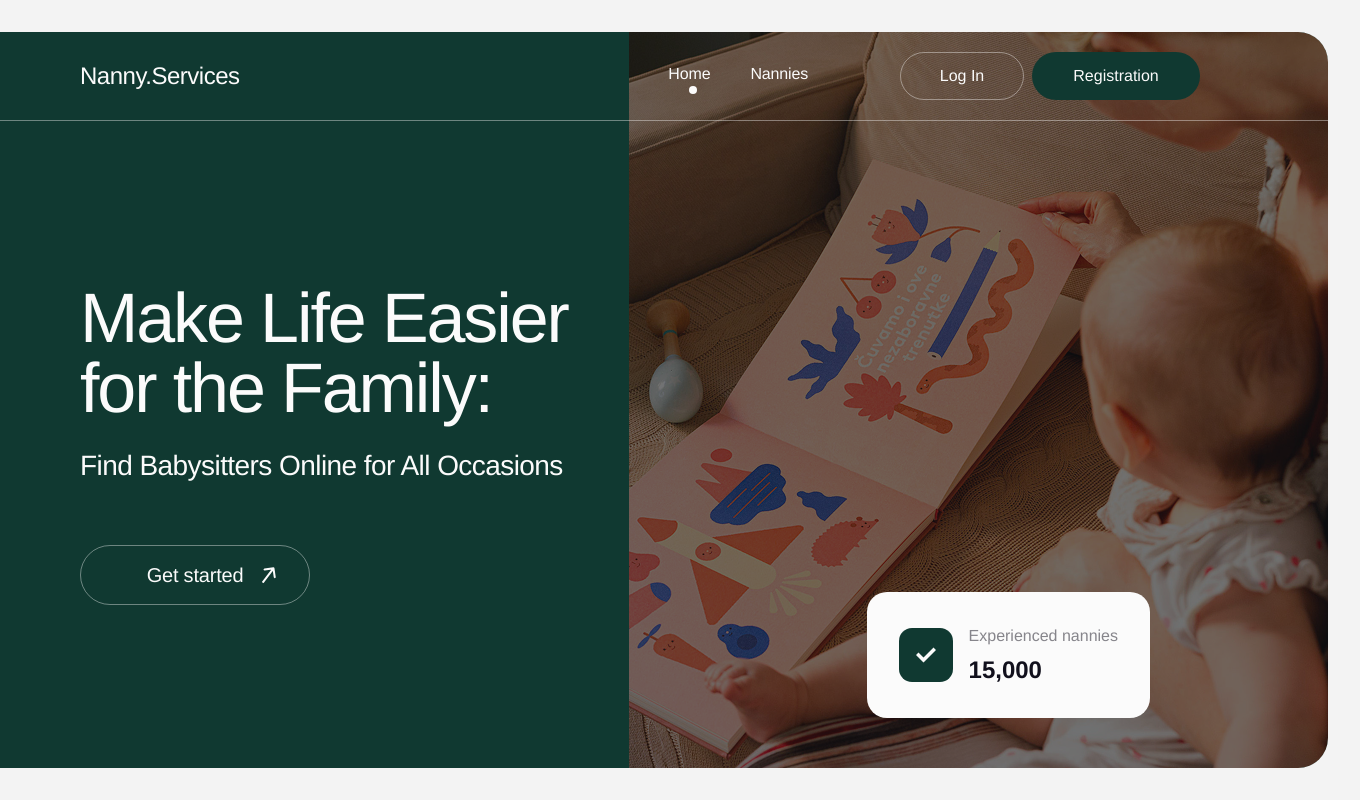
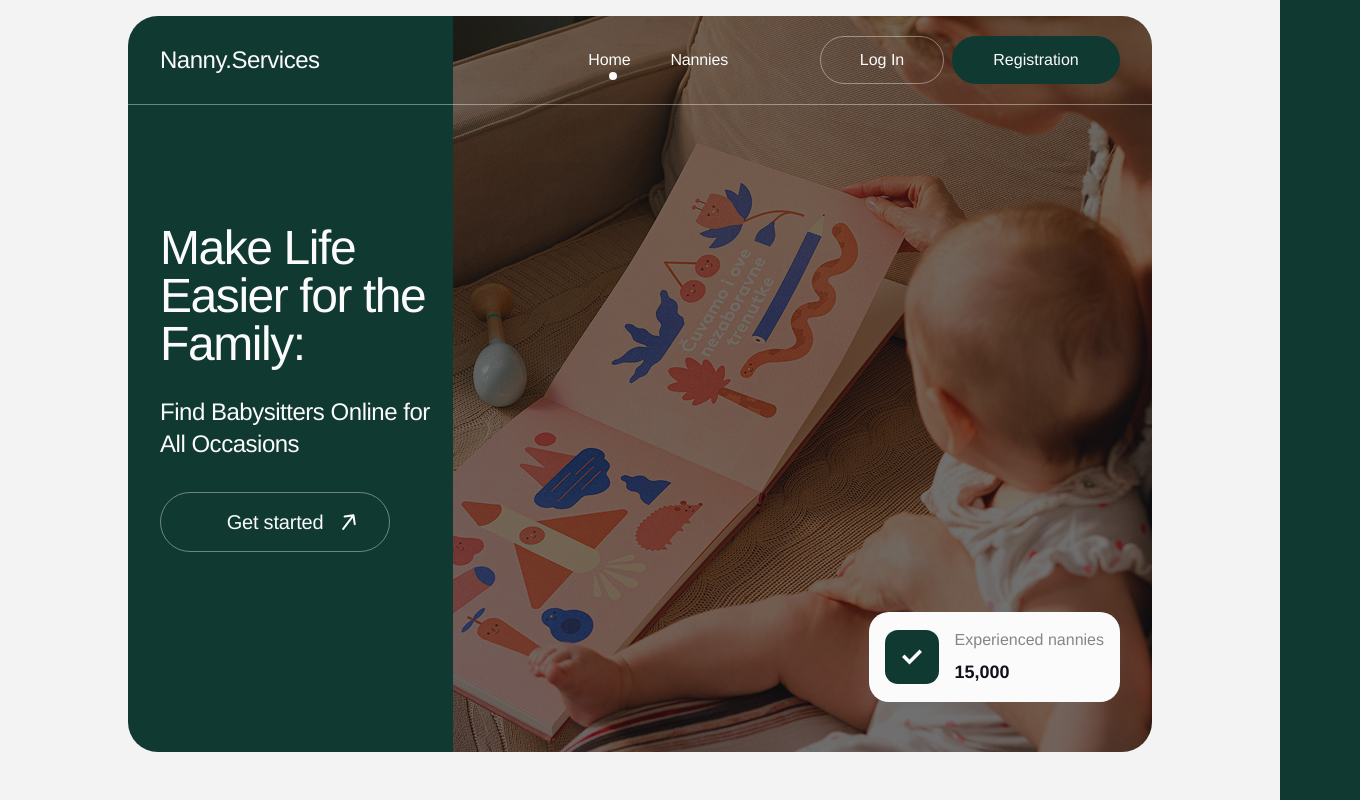
Before and after one commit to yelyzaveta-heorhiieva/nanny-services, a React (Vite) app: page / in a window 1280 px wide. Shown: the whole page, 1360 px wide, since content can reach past the window. Built offline with nearby package versions, Linux system fonts and the light colour scheme.

Commit message:
styles mobile-first for HomePage + MobileMenu

```diff
--- a/src/components/AuthHeader.tsx
+++ b/src/components/AuthHeader.tsx
@@ -9,10 +9,10 @@ export default function AuthHeader({ }: AuthHeaderProps) {
 
   return (
     <>
-      <h3 className='font-medium text-[40px] leading-[120%] tracking-[-0.02em] text-[#11101c] mb-5'>
+      <h3 className='font-medium xl:text-[40px] text-2xl leading-[120%] tracking-[-0.02em] text-[#11101c] mb-5'>
         {loginFormIsOpen ? 'Log In' : 'Registration'}
       </h3>
-      <p className='font-normal text-base leading-[125%] text-[rgba(17,16,28,0.5)] mb-10'>
+      <p className='font-normal xl:text-base text-sm leading-[125%] text-[rgba(17,16,28,0.5)] mb-10'>
         {loginFormIsOpen
           ? 'Welcome back! Please enter your credentials to access your account and continue your babysitter search.'
           : 'Thank you for your interest in our platform! In order to register, we need some information. Please provide us with the following information.'}
--- a/src/components/Container.tsx
+++ b/src/components/Container.tsx
@@ -9,10 +9,10 @@ export default function Container({ children }: ContainerProps) {
   const location = useLocation();
   return (
     <div
-      className={`px-32  ${
+      className={`xls:px-24 px-8 ${
         location.pathname === '/'
-          ? 'max-w-[1376px] min-w-[1376px]'
-          : 'max-w-[1440px] min-w-[1440px]'
+          ? 'xls:max-w-[1376px] xls:min-w-[1376px] min-w-[288px]'
+          : 'xls:max-w-[1440px] xls:min-w-[1440px]'
       }`}
     >
       {children}
--- a/src/components/Header.tsx
+++ b/src/components/Header.tsx
@@ -4,39 +4,68 @@ import Navigation from './Navigation';
 import Container from './Container';
 import { useSelector } from 'react-redux';
 import AuthForm from './AuthForm';
-import { selectLoginFormIsOpen, selectModalIsOpen, selectRegisterFormIsOpen } from '../redux/selectors';
+import {
+  selectLoginFormIsOpen,
+  selectModalIsOpen,
+  selectRegisterFormIsOpen,
+} from '../redux/selectors';
 import UserActions from './UserActions';
+import { useState } from 'react';
+import { useMediaQuery } from 'react-responsive';
+import MobileMenu from './MobileMenu';
 
 export interface HeaderProps {}
 
 export default function Header({}: HeaderProps) {
   const location = useLocation();
   const registerFormIsOpen = useSelector(selectRegisterFormIsOpen);
-  const loginFormIsOpen = useSelector(selectLoginFormIsOpen)
+  const loginFormIsOpen = useSelector(selectLoginFormIsOpen);
+  const [menuOpen, setMenuOpen] = useState(false);
+  const isBigScreen = useMediaQuery({ query: '(min-width: 1280px)' });
 
   return (
     <div
-      className={` bg-[#103931] border-b-[rgba(251,251,251,0.4)]
+      className={` bg-[#103931] border-b-[rgba(251,251,251,0.4)] min-w-[288px] w-[80vw] xls:min-w-[1376px]
       border-b border-solid ${
         location.pathname === '/'
-          ? 'm-8 bg-transparent absolute z-[899] top-0'
+          ? 'xls:m-8 m-4 bg-transparent absolute z-[899] top-0'
           : 'fixed z-[899] top-0'
       }`}
     >
       <Container>
-        <div className='h-[88px] flex justify-between items-center  py-5 '>
+        <div className='h-[88px] flex justify-between items-center py-5 '>
           <Link
             to='/'
             className='font-medium text-2xl leading-[117%] tracking-[-0.02em] text-[#fbfbfb]'
           >
             Nanny.Services
           </Link>
-          <div className='flex text-[#fbfbfb]'>
-            <Navigation />
-            <UserActions />
+          {!isBigScreen ? (
+            <button type='button' onClick={() => setMenuOpen((prev) => !prev)}>
+              <svg width='26' height='26' className='fill-white'>
+                <use href='/icons.svg#burger'></use>
+              </svg>
+            </button>
+          ) : (
+            <div className='flex flex-col xl:flex-row items-center text-[#fbfbfb]'>
+              <Navigation />
+              <UserActions />
+            </div>
+          )}
+
+          <div
+            className={`fixed top-0 right-0 z-[1000] h-full w-full bg-[#103931]
+            ${
+              menuOpen ? 'translate-x-0' : 'translate-x-full'
+            } transition-transform duration-500`}
+          >
+            {menuOpen && (
+              <MobileMenu onClick={() => setMenuOpen((prev) => !prev)} />
+            )}
           </div>
+
           {(registerFormIsOpen || loginFormIsOpen) && (
-            <Modal width='w-[565px]'>
+            <Modal width={isBigScreen ? 'w-[565px]' : 'w-[288px]'}>
               <AuthForm />
             </Modal>
           )}
--- /dev/null
+++ b/src/components/MobileMenu.tsx
@@ -0,0 +1,25 @@
+
+import Navigation from './Navigation';
+import UserActions from './UserActions';
+
+export interface MobileMenuProps {
+    onClick: () => void;
+}
+
+export default function MobileMenu({onClick}: MobileMenuProps) {
+  return (
+    <div className='flex flex-col items-center text-[#fbfbfb]'>
+      <button type='button' onClick={onClick}>
+        <svg
+          width='32'
+          height='32'
+          className='stroke-[#fbfbfb] stroke-[2.5] absolute top-8 right-8 '
+        >
+          <use href='/icons.svg#close'></use>
+        </svg>
+      </button>
+      <Navigation onClick={onClick} />
+      <UserActions onClick={onClick} />
+    </div>
+  );
+};
--- a/src/components/Modal.tsx
+++ b/src/components/Modal.tsx
@@ -2,6 +2,7 @@ import React, { ReactElement, useEffect } from 'react';
 import { useDispatch } from 'react-redux';
 import { AppDispatch } from '../redux/store';
 import { closeModal } from '../redux/modalSlice';
+import { useMediaQuery } from 'react-responsive';
 
 export interface ModalProps {
   children: ReactElement;
@@ -10,6 +11,8 @@ export interface ModalProps {
 
 export default function Modal({ children, width = "565" }: ModalProps) {
   const dispatch = useDispatch<AppDispatch>();
+  const isBigScreen = useMediaQuery({ query: '(min-width: 1280px)' });
+
 
   useEffect(() => {
     const handleKey = (e: KeyboardEvent) => {
@@ -24,7 +27,7 @@ export default function Modal({ children, width = "565" }: ModalProps) {
 
   return (
     <div
-      className='fixed top-0 left-0 w-full h-full bg-[rgba(11,11,11,0.6)] z-[999]'
+      className='fixed top-0 left-0 w-full h-full bg-[rgba(11,11,11,0.6)] z-[1010]'
       onClick={(e: React.MouseEvent<HTMLDivElement>) =>
         (e.target as HTMLElement).classList.contains('z-[999]') &&
         dispatch(closeModal())
@@ -32,7 +35,7 @@ export default function Modal({ children, width = "565" }: ModalProps) {
     >
       <div
         className={`absolute top-2/4 left-2/4 -translate-x-2/4 -translate-y-2/4 bg-[#fbfbfb]
-      rounded-[30px] p-16 ${width} z-[1000]`}
+      rounded-[30px] xl:p-16 p-6 ${width} z-[1100]`}
       >
         <button
           type='button'
--- a/src/components/NavItem.tsx
+++ b/src/components/NavItem.tsx
@@ -3,7 +3,8 @@ import { NavLink } from 'react-router-dom';
 
 export interface NavItemProps {
     link: string;
-    name: string;
+  name: string;
+  onClick?: () => void;
 }
 
 const buildLinkClass = ({ isActive }: { isActive: boolean }) => {
@@ -12,11 +13,11 @@ const buildLinkClass = ({ isActive }: { isActive: boolean }) => {
     : '';
 };
 
-export default function NavItem({link, name}: NavItemProps) {
+export default function NavItem({link, name, onClick}: NavItemProps) {
   return (
     <div>
       <li>
-        <NavLink to={link} className={buildLinkClass}>
+        <NavLink to={link} className={buildLinkClass} onClick={onClick}>
           {name}
         </NavLink>
       </li>
--- a/src/components/Navigation.tsx
+++ b/src/components/Navigation.tsx
@@ -3,18 +3,21 @@ import NavItem from './NavItem';
 import { selectIsLogged } from '../redux/selectors';
 
 export interface NavigationProps {
+  onClick?: () => void;
 }
 
 
-export default function Navigation({ }: NavigationProps) {
+export default function Navigation({onClick}: NavigationProps) {
   const isLogged = useSelector(selectIsLogged);
 
   return (
-    <nav className='mr-[92px]'>
-      <ul className='flex font-normal text-base leading-[125%] tracking-[-0.01em] gap-10 py-[14px]'>
-        <NavItem link='/' name='Home' />
-        <NavItem link='/nannies' name='Nannies' />
-        {isLogged && <NavItem link='/favorites' name='Favorites' />}
+    <nav className='xl:mr-[92px] my-32  xl:m-0'>
+      <ul className='flex xl:flex-row flex-col text-xl font-normal text-center xl:text-base leading-[125%] tracking-[-0.01em] gap-10 xl:py-[14px]'>
+        <NavItem link='/' name='Home' onClick={onClick} />
+        <NavItem link='/nannies' name='Nannies' onClick={onClick} />
+        {isLogged && (
+          <NavItem link='/favorites' name='Favorites' onClick={onClick} />
+        )}
       </ul>
     </nav>
   );
--- a/src/components/UserActions.tsx
+++ b/src/components/UserActions.tsx
@@ -5,20 +5,24 @@ import { selectIsLogged, selectUser } from '../redux/selectors';
 import { logOut } from '../redux/authOperations';
 import { openLogInModal, openRegisterModal } from '../redux/modalSlice';
 import { useLocation } from 'react-router-dom';
+import { useMediaQuery } from 'react-responsive';
 
-export interface UserActionsProps {}
+export interface UserActionsProps {
+  onClick?: () => void;
+}
 
-export default function UserActions({}: UserActionsProps) {
+export default function UserActions({onClick}: UserActionsProps) {
   const dispatch = useDispatch<AppDispatch>();
   const user = useSelector(selectUser);
   const isLogged = useSelector(selectIsLogged);
   const location = useLocation();
+  const isBigScreen = useMediaQuery({ query: '(min-width: 1280px)' });
 
   return (
     <>
       {isLogged ? (
         <>
-          <p className='flex items-center gap-[14px] mr-6 font-medium text-lg leading-[111%] tracking-[-0.01em] text-[#fbfbfb]'>
+          <p className='flex items-center gap-[14px] xl:mr-6 mb-8 xl:mb-0 font-medium text-lg leading-[111%] tracking-[-0.01em] text-[#fbfbfb]'>
             <span className='flex items-center justify-center size-10 bg-[#fbfbfb] rounded-[10px]'>
               <svg width='16' height='16' className='fill-[#103931]'>
                 <use href='/icons.svg#user'></use>
@@ -27,7 +31,11 @@ export default function UserActions({}: UserActionsProps) {
             {user}
           </p>
           <button
-            onClick={() => dispatch(logOut())}
+            onClick={() => {
+              dispatch(logOut())
+              onClick?.()
+            }
+            }
             type='button'
             className='border w-[134px] h-12 flex justify-center items-center rounded-[30px] border-solid
              border-[rgba(251,251,251,0.4)] hover:bg-[#fbfbfb] hover:text-[#103931] duration-300'
@@ -36,10 +44,14 @@ export default function UserActions({}: UserActionsProps) {
           </button>
         </>
       ) : (
-        <ul className='flex gap-2'>
+        <ul className='flex xl:flex-row flex-col items-center xl:gap-2 gap-8'>
           <li>
             <button
-              onClick={() => dispatch(openLogInModal())}
+                onClick={() => {
+                  dispatch(openLogInModal())
+                  onClick?.()
+                }
+                }
               type='button'
               className='border w-[124px] h-12 flex justify-center items-center rounded-[30px] border-solid border-[rgba(251,251,251,0.4)]
               hover:bg-[#fbfbfb] hover:text-[#103931] duration-300'
@@ -49,10 +61,14 @@ export default function UserActions({}: UserActionsProps) {
           </li>
           <li>
             <button
-              onClick={() => dispatch(openRegisterModal())}
+                onClick={() => {
+                  dispatch(openRegisterModal())
+                  onClick?.();
+                }
+                }
               type='button'
               className={`w-[168px] h-12 px-10 py-3.5 rounded-[30px] border border-solid border-[rgba(251,251,251,0.4)] ${
-                location.pathname === '/' &&
+                location.pathname === '/' && isBigScreen &&
                 'bg-[#103931] hover:bg-[#fbfbfb] hover:text-[#103931] border-none'
               } hover:bg-[#fbfbfb] hover:text-[#103931] duration-300`}
             >
--- a/src/pages/HomePage.tsx
+++ b/src/pages/HomePage.tsx
@@ -8,14 +8,14 @@ export interface HomePageProps {
 export default function HomePage({ }: HomePageProps) {
   return (
     <>
-      <div className='m-8 bg-[#103931] bg-[url(./assets/hero.png)] bg-no-repeat bg-right bg-contain rounded-[30px] '>
+      <div className='xls:m-8 m-4 min-w-[288px] w-[80vw] xls:w-[1376px] bg-[#103931] bg-[url(./assets/hero.png)] bg-no-repeat lg:bg-right bg-top xl:bg-contain bg-cover rounded-[30px] '>
         <Container>
-          <div className='h-[736px] flex flex-col justify-center relative pt-[88px]'>
-            <div className='w-[517px] text-[#fbfbfb]'>
-              <h1 className='font-medium text-[70px] leading-[100%] tracking-[-0.03em] mb-7'>
+          <div className='lg:h-[736px] h-[90vh] flex flex-col gap-2 xls:justify-center justify-end relative xls:pt-[88px]'>
+            <div className='xls:w-[517px] md:w-[280px] w-full text-[rgb(251,251,251)] mb-[200px] xls:m-0'>
+              <h1 className='font-medium xls:text-[70px] md:text-[48px] text-[38px] leading-[100%] tracking-[-0.03em] mb-7'>
                 Make Life Easier for the Family:
               </h1>
-              <p className='text-[28px] leading-[107%] tracking-[-0.02em] mb-16'>
+              <p className='xls:text-[28px] md:text-2xl text-lg leading-[107%] tracking-[-0.02em] xls:mb-16 mb-8'>
                 Find Babysitters Online for All Occasions
               </p>
               <Link
@@ -41,7 +41,7 @@ export default function HomePage({ }: HomePageProps) {
                 </span>
               </Link>
             </div>
-            <div className='absolute bg-[#fbfbfb] rounded-[20px] p-8 bottom-[50px] right-[50px] flex items-center gap-4'>
+            <div className='absolute bg-[#fbfbfb] rounded-[20px] xls:p-8 p-4 bottom-[50px] xls:right-[-46px] right-0 flex items-center gap-4'>
               <div className='w-[54px] h-[54px] flex justify-center items-center bg-[#103931] rounded-[13px]'>
                 <svg width='20' height='16'>
                   <use href='/icons.svg#check'></use>
@@ -49,7 +49,7 @@ export default function HomePage({ }: HomePageProps) {
               </div>
               <p className='text-base text-[rgba(17,16,28,0.5)] flex flex-col gap-[6px]'>
                 Experienced nannies
-                <span className='font-bold text-2xl text-[#11101c]'>
+                <span className='font-bold xls:text-2xl text-lg text-[#11101c]'>
                   15,000
                 </span>
               </p>
```
Also changed, not shown: public/icons.svg.
